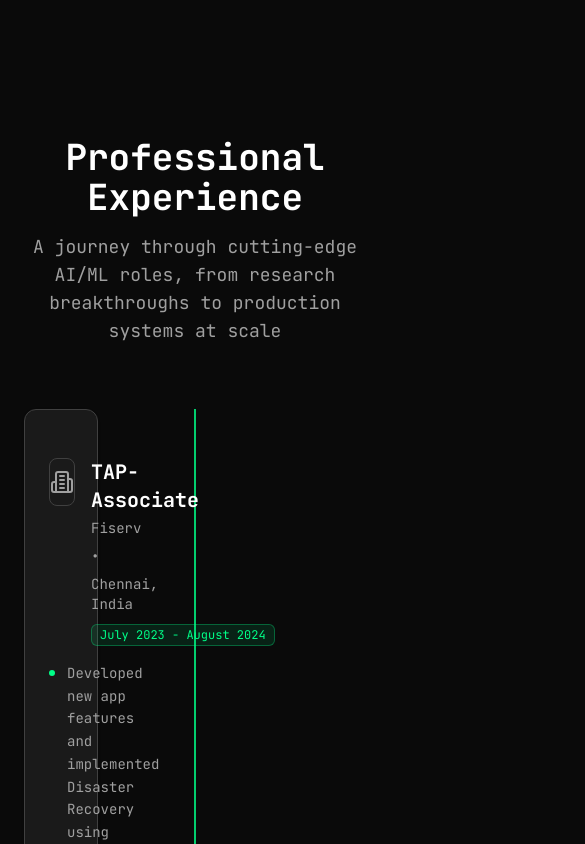
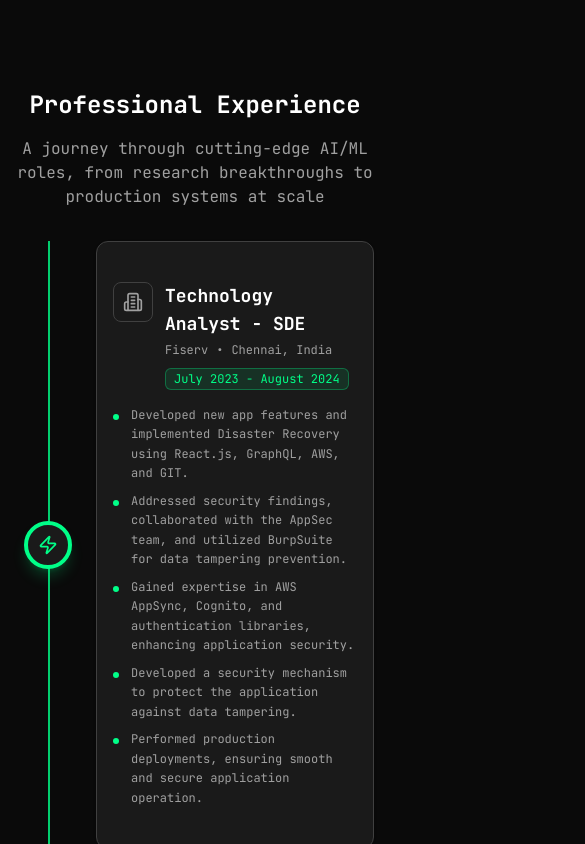
Before and after one commit to IMvision12/portfolio, a Next.js app: page / in a window 390 px wide. Shown: the part 6480-7324 px from the top of the page, 585 px wide, since content can reach past the window. Built offline with nearby package versions, Linux system fonts and the light colour scheme.

Commit message:
Fix Mobile View

```diff
--- a/src/components/custom/experience-timeline.tsx
+++ b/src/components/custom/experience-timeline.tsx
@@ -19,7 +19,7 @@ interface ExperienceItem {
 const experienceData: ExperienceItem[] = [
   {
     id: "1",
-    title: "TAP-Associate",
+    title: "Technology Analyst - SDE",
     company: "Fiserv",
     duration: "July 2023 - August 2024",
     location: "Chennai, India",
@@ -75,27 +75,119 @@ export default function ExperienceTimeline() {
   }, [])
 
   return (
-    <section className="bg-background py-24 px-6">
+    <section className="bg-background py-12 md:py-24 px-4 md:px-6">
       <div className="max-w-4xl mx-auto">
         <motion.div
           initial={{ opacity: 0, y: 20 }}
           animate={{ opacity: 1, y: 0 }}
           transition={{ duration: 0.6 }}
-          className="text-center mb-16"
+          className="text-center mb-8 md:mb-16"
         >
-          <h2 className="text-4xl font-bold text-foreground mb-4 font-[var(--font-display)]">
+          <h2 className="text-2xl md:text-4xl font-bold text-foreground mb-4 font-[var(--font-display)]">
             Professional Experience
           </h2>
-          <p className="text-secondary-foreground text-lg max-w-2xl mx-auto">
+          <p className="text-secondary-foreground text-base md:text-lg max-w-2xl mx-auto">
             A journey through cutting-edge AI/ML roles, from research breakthroughs to production systems at scale
           </p>
         </motion.div>
 
-        <div className="relative">
-          {/* Central Timeline Line */}
+        {/* Mobile Layout */}
+        <div className="relative md:hidden">
+          {/* Mobile Timeline Line */}
+          <div className="absolute left-8 w-0.5 bg-primary h-full opacity-80" />
+
+          {/* Mobile Timeline Items */}
+          <div className="space-y-8">
+            {experienceData.map((item, index) => {
+              const isVisible = visibleItems.has(item.id)
+              const IconComponent = item.icon
+
+              return (
+                <motion.div
+                  key={item.id}
+                  id={item.id}
+                  data-timeline-item
+                  initial={{ opacity: 0, x: -50, scale: 0.8 }}
+                  animate={isVisible ? { opacity: 1, x: 0, scale: 1 } : {}}
+                  transition={{ duration: 0.8, delay: 0.2, ease: [0.25, 0.46, 0.45, 0.94] }}
+                  className="relative flex items-center"
+                >
+                  {/* Mobile Content Card */}
+                  <div className="w-full pl-20">
+                    <Card className="bg-card border border-border hover:border-primary/30 transition-all duration-300 hover:shadow-lg hover:shadow-primary/10 group">
+                      <div className="p-4">
+                        {/* Header */}
+                        <div className="flex items-start gap-3 mb-4">
+                          <div className="w-10 h-10 bg-secondary rounded-lg border border-border flex items-center justify-center group-hover:bg-primary/10 transition-colors duration-300 flex-shrink-0">
+                            <Building2 className="w-5 h-5 text-muted-foreground group-hover:text-primary transition-colors duration-300" />
+                          </div>
+                          <div className="flex-1 min-w-0">
+                            <h3 className="text-lg font-bold text-foreground mb-1 font-[var(--font-display)] group-hover:text-primary transition-colors duration-300">
+                              {item.title}
+                            </h3>
+                            <div className="flex flex-wrap items-center gap-2 text-xs text-muted-foreground mb-2">
+                              <span className="font-medium">{item.company}</span>
+                              <span>•</span>
+                              <span>{item.location}</span>
+                            </div>
+                            <Badge variant="outline" className="text-xs bg-primary/10 text-primary border-primary/30">
+                              {item.duration}
+                            </Badge>
+                          </div>
+                        </div>
+
+                        {/* Achievements */}
+                        <div className="space-y-2">
+                          {item.achievements.map((achievement, achievementIndex) => (
+                            <motion.div
+                              key={achievementIndex}
+                              initial={{ opacity: 0, x: -20 }}
+                              animate={isVisible ? { opacity: 1, x: 0 } : {}}
+                              transition={{ duration: 0.5, delay: 0.4 + (achievementIndex * 0.1) }}
+                              className="flex items-start gap-3 text-xs text-muted-foreground"
+                            >
+                              <div className="w-1.5 h-1.5 bg-primary rounded-full mt-2 flex-shrink-0" />
+                              <span className="leading-relaxed">{achievement}</span>
+                            </motion.div>
+                          ))}
+                        </div>
+                      </div>
+                    </Card>
+                  </div>
+
+                  {/* Mobile Timeline Node */}
+                  <motion.div
+                    initial={{ scale: 0 }}
+                    animate={isVisible ? { scale: 1 } : {}}
+                    transition={{ duration: 0.5, delay: 0.3, type: "spring", stiffness: 300 }}
+                    className="absolute left-8 transform -translate-x-1/2 z-10"
+                  >
+                    <div className="w-12 h-12 bg-card border-4 border-primary rounded-full flex items-center justify-center shadow-lg shadow-primary/20 hover:shadow-primary/40 transition-all duration-300 group cursor-pointer">
+                      <IconComponent className="w-5 h-5 text-primary group-hover:scale-110 transition-transform duration-300" />
+                    </div>
+                  </motion.div>
+                </motion.div>
+              )
+            })}
+          </div>
+
+          {/* Mobile Timeline End Indicator */}
+          <motion.div
+            initial={{ scale: 0, opacity: 0 }}
+            animate={{ scale: 1, opacity: 1 }}
+            transition={{ duration: 0.6, delay: 1.5 }}
+            className="absolute left-8 bottom-0 translate-y-8 transform -translate-x-1/2"
+          >
+            <div className="w-4 h-4 bg-primary rounded-full animate-pulse" />
+          </motion.div>
+        </div>
+
+        {/* Desktop Layout */}
+        <div className="relative hidden md:block">
+          {/* Desktop Central Timeline Line */}
           <div className="absolute left-1/2 transform -translate-x-1/2 w-0.5 bg-primary h-full opacity-80" />
 
-          {/* Timeline Items */}
+          {/* Desktop Timeline Items */}
           <div className="space-y-16">
             {experienceData.map((item, index) => {
               const isLeft = index % 2 === 0
@@ -107,25 +199,13 @@ export default function ExperienceTimeline() {
                   key={item.id}
                   id={item.id}
                   data-timeline-item
-                  initial={{
-                    opacity: 0,
-                    x: isLeft ? -100 : 100,
-                    scale: 0.8
-                  }}
-                  animate={isVisible ? {
-                    opacity: 1,
-                    x: 0,
-                    scale: 1
-                  } : {}}
-                  transition={{
-                    duration: 0.8,
-                    delay: 0.2,
-                    ease: [0.25, 0.46, 0.45, 0.94]
-                  }}
+                  initial={{ opacity: 0, x: isLeft ? -100 : 100, scale: 0.8 }}
+                  animate={isVisible ? { opacity: 1, x: 0, scale: 1 } : {}}
+                  transition={{ duration: 0.8, delay: 0.2, ease: [0.25, 0.46, 0.45, 0.94] }}
                   className={`relative flex items-center ${isLeft ? 'flex-row' : 'flex-row-reverse'}`}
                 >
-                  {/* Content Card */}
-                  <div className={`w-4/5 ${isLeft ? 'pr-50' : 'pl-50'}`}>
+                  {/* Desktop Content Card */}
+                  <div className={`w-7/12 ${isLeft ? 'pr-8' : 'pl-8'}`}>
                     <Card className="bg-card border border-border hover:border-primary/30 transition-all duration-300 hover:shadow-lg hover:shadow-primary/10 group">
                       <div className="p-6">
                         {/* Header */}
@@ -155,10 +235,7 @@ export default function ExperienceTimeline() {
                               key={achievementIndex}
                               initial={{ opacity: 0, x: isLeft ? -20 : 20 }}
                               animate={isVisible ? { opacity: 1, x: 0 } : {}}
-                              transition={{
-                                duration: 0.5,
-                                delay: 0.4 + (achievementIndex * 0.1)
-                              }}
+                              transition={{ duration: 0.5, delay: 0.4 + (achievementIndex * 0.1) }}
                               className="flex items-start gap-3 text-sm text-muted-foreground"
                             >
                               <div className="w-1.5 h-1.5 bg-primary rounded-full mt-2 flex-shrink-0" />
@@ -170,16 +247,11 @@ export default function ExperienceTimeline() {
                     </Card>
                   </div>
 
-                  {/* Timeline Node */}
+                  {/* Desktop Timeline Node */}
                   <motion.div
                     initial={{ scale: 0 }}
                     animate={isVisible ? { scale: 1 } : {}}
-                    transition={{
-                      duration: 0.5,
-                      delay: 0.3,
-                      type: "spring",
-                      stiffness: 300
-                    }}
+                    transition={{ duration: 0.5, delay: 0.3, type: "spring", stiffness: 300 }}
                     className="absolute left-1/2 transform -translate-x-1/2 z-10"
                   >
                     <div className="w-16 h-16 bg-card border-4 border-primary rounded-full flex items-center justify-center shadow-lg shadow-primary/20 hover:shadow-primary/40 transition-all duration-300 group cursor-pointer">
@@ -187,14 +259,14 @@ export default function ExperienceTimeline() {
                     </div>
                   </motion.div>
 
-                  {/* Spacer for opposite side */}
-                  <div className="w-5/12" />
+                  {/* Desktop Spacer for opposite side */}
+                  <div className="w-8/12" />
                 </motion.div>
               )
             })}
           </div>
 
-          {/* Timeline End Indicator */}
+          {/* Desktop Timeline End Indicator */}
           <motion.div
             initial={{ scale: 0, opacity: 0 }}
             animate={{ scale: 1, opacity: 1 }}
```
